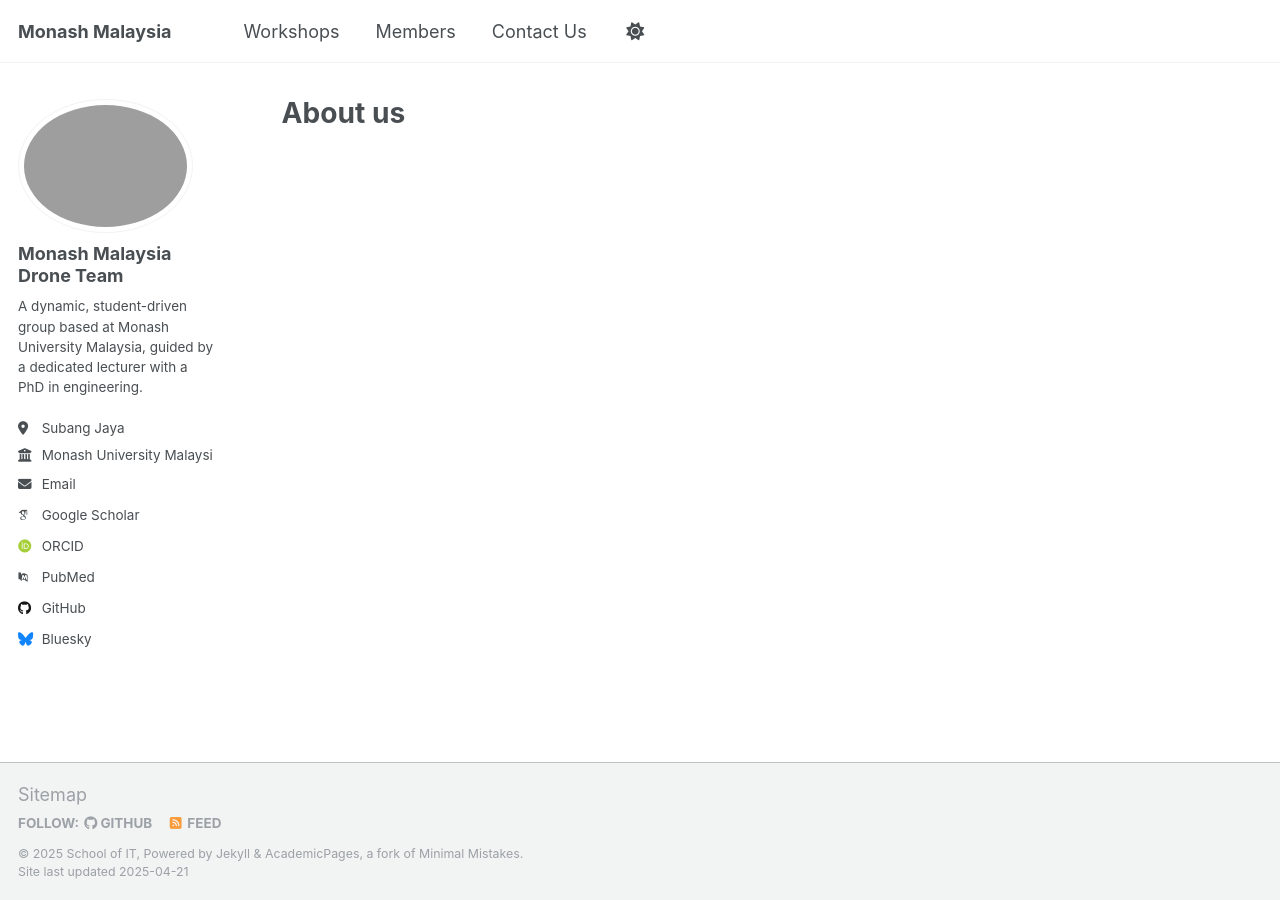
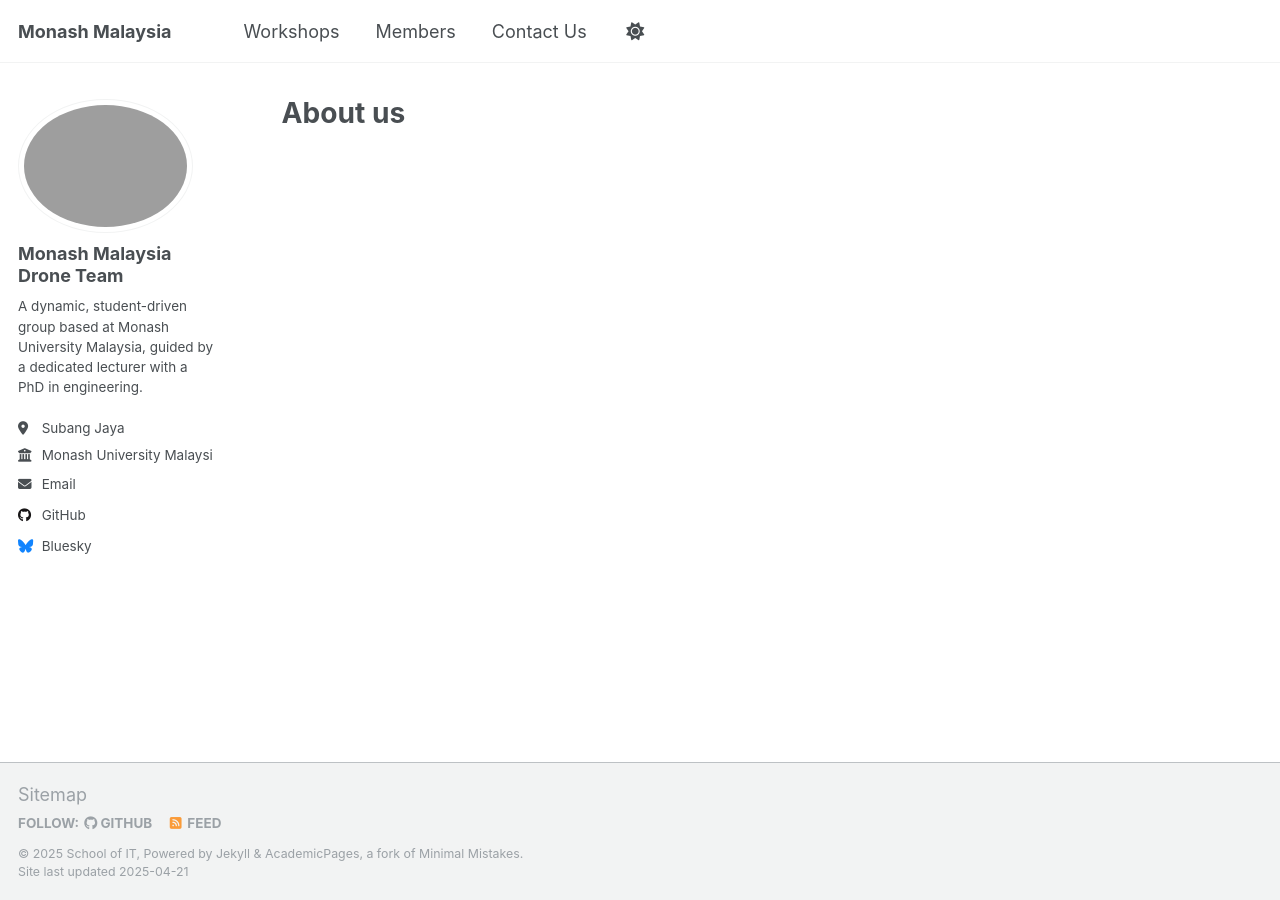
Before and after one commit to noobasuna/monash_drone, a Jekyll site: the page built from _pages/about.md, in a window 1280 px wide. Built offline with Jekyll 4.4.1, drawn with Linux system fonts in a browser that asks for light colours; some web fonts are replaced.

Commit message:
Update author-profile.html

```diff
--- a/_includes/author-profile.html
+++ b/_includes/author-profile.html
@@ -35,32 +35,6 @@
       {% endif %}
       {% if author.email %}
         <li><a href="mailto:{{ author.email }}"><i class="fas fa-fw fa-envelope icon-pad-right" aria-hidden="true"></i>{{ site.data.ui-text[site.locale].email_label | default: "Email" }}</a></li>
-      {% endif %}
-
-      <!-- Font Awesome and Academicons icons / Academic websites -->
-      {% if author.arxiv %}
-        <li><a href="{{ author.arxiv }}"><i class="ai ai-arxiv ai-fw icon-pad-right"></i>arXiv</a></li>
-      {% endif %}
-      {% if author.googlescholar %}
-        <li><a href="{{ author.googlescholar }}"><i class="ai ai-google-scholar icon-pad-right"></i>Google Scholar</a></li>
-      {% endif %}
-      {% if author.semantic %}
-        <li><a href="{{ author.semantic }}"><i class="ai ai-semantic-scholar ai-fw icon-pad-right"></i>Semantic Scholar</a></li>
-      {% endif %}
-      {% if author.impactstory %}
-        <li><a href="{{ author.impactstory }}"><i class="ai ai-impactstory ai-fw icon-pad-right"></i>Impactstory</a></li>
-      {% endif %}
-      {% if author.orcid %}
-        <li><a href="{{ author.orcid }}"><i class="ai ai-orcid ai-fw icon-pad-right"></i>ORCID</a></li>
-      {% endif %}
-      {% if author.pubmed %}
-        <li><a href="{{ author.pubmed }}"><i class="ai ai-pubmed ai-fw icon-pad-right"></i>PubMed</a></li>
-      {% endif %}
-      {% if author.researchgate %}
-        <li><a href="{{ author.researchgate }}"><i class="fab fa-fw fa-researchgate icon-pad-right" aria-hidden="true"></i>ResearchGate</a></li>
-      {% endif %}
-      {% if author.scopus %}
-        <li><a href="{{ author.scopus }}"><i class="ai ai-scopus icon-pad-right"></i>Scopus</a></li>
       {% endif %}
 
       <!-- Font Awesome icons / Repositories and software development -->
```
